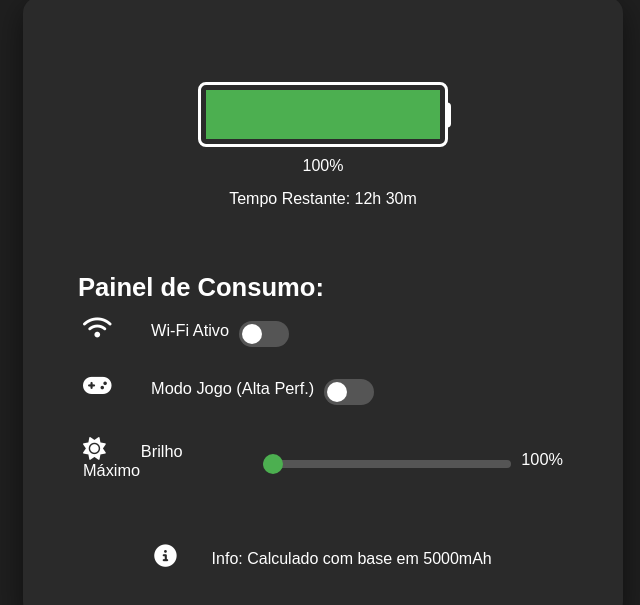
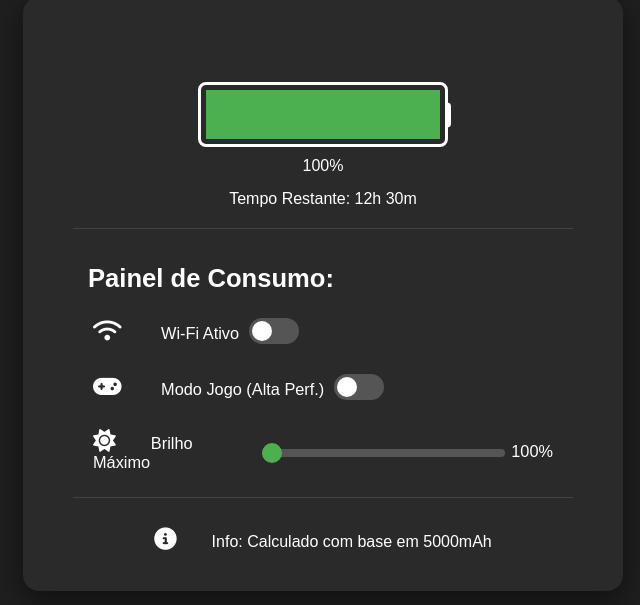
Before and after one commit to biasantana-dev/projeto-simulador-de-autonomia, a plain HTML site: page index.html in a window 1280 px wide. Shown: the part 95-700 px from the top of the page, without its empty margins (317-957 px from the left). Drawn offline with Linux system fonts and the light colour scheme.

Commit message:
ajusta margens e paddings no CSS e corrige classe duplicada no HTML

```diff
--- a/css/style.css
+++ b/css/style.css
@@ -27,13 +27,8 @@ h2 {
    margin-left: 15px;
 }
 
-p,
-span {
-   margin-bottom: 10px;
-}
-
 .container {
-   margin: 20px 0;
+   margin: 20px 10px;
    padding: 15px 0px;
 }
 
@@ -95,7 +90,7 @@ span {
    display: flex;
    align-items: center;
    gap: 10px;
-   margin-bottom: 15px;
+   margin: 10px 0;
 }
 
 .toggle-checkbox {
@@ -135,19 +130,19 @@ span {
 #range-container {
    display: flex;
    align-items: center;
-   gap: 10px;
-   margin-top: 5px;
+   gap: 6px;
+   margin-top: 10px;
    margin-bottom: 10px;
 }
 
 #brilho {
    appearance: none;
-   width: 200px;
+   width: 150px;
    height: 8px;
+   margin-top: 4px;
    background: #555555;
    border-radius: 5px;
    outline: none;
-   margin-bottom: x;
 }
 
 #brilho::-webkit-slider-thumb {
@@ -185,6 +180,7 @@ i {
 #info {
    text-align: center;
    margin-top: 30px;
+   font-size: 0.95em;
 }
 
 
@@ -196,6 +192,10 @@ i {
       box-shadow: 0px 10px 30px rgba(0, 0, 0, 0.5);
       width: 100%;
       max-width: 600px;
+   }
+
+   .container {
+      border-bottom: 1px solid  #424242;
    }
 
    #bateria-inicial {
@@ -215,4 +215,8 @@ i {
    h2 {
       font-size: 1.6em;
    }
+
+   #info {
+      font-size: 1em;
+   }
 }
--- a/index.html
+++ b/index.html
@@ -37,7 +37,7 @@
             </div>
 
             <div id="range-container">
-               <span class="controle-texto"><i class="fa-solid fa-sun" style="color: rgb(255, 255, 255);"></i>Brilho Máximo</span>
+               <span class="controle-texto" class="texto-span"><i class="fa-solid fa-sun" style="color: rgb(255, 255, 255);"></i>Brilho Máximo</span>
                <label for="brilho"></label>
                <input type="range" name="brilho" id="brilho" min="0" max="100" value="0">
                <span>100%</span>
```
